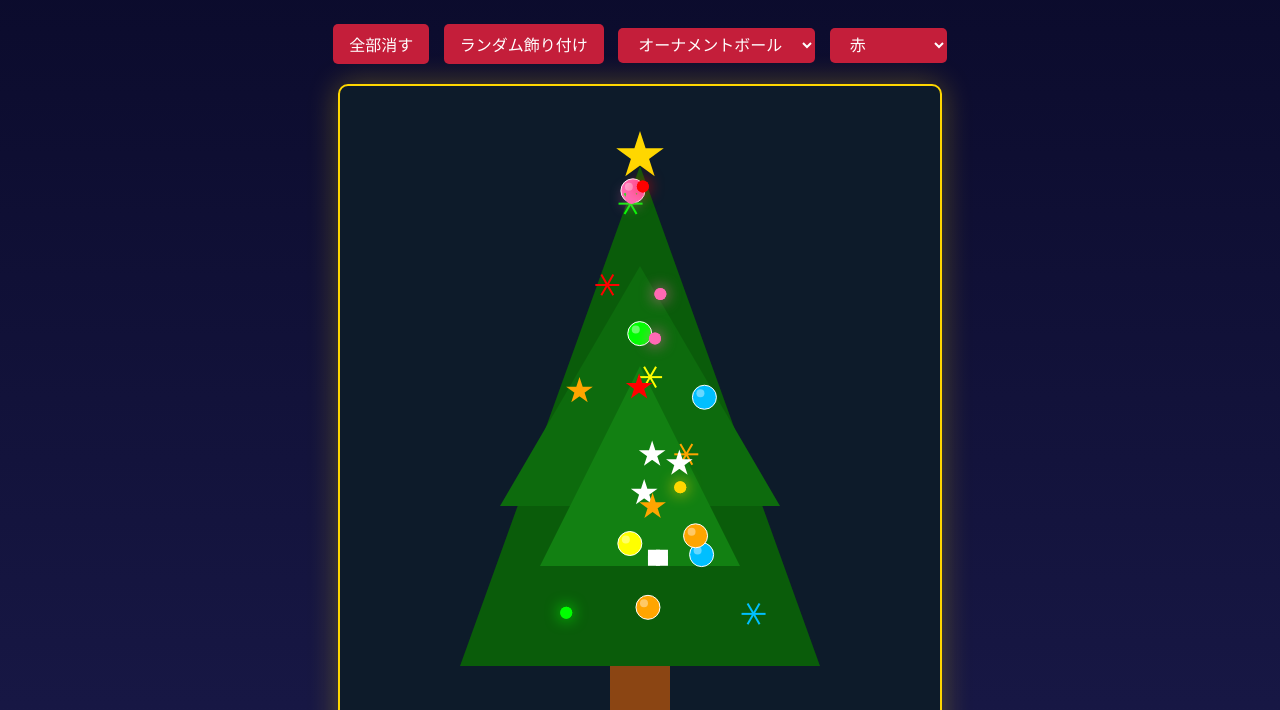
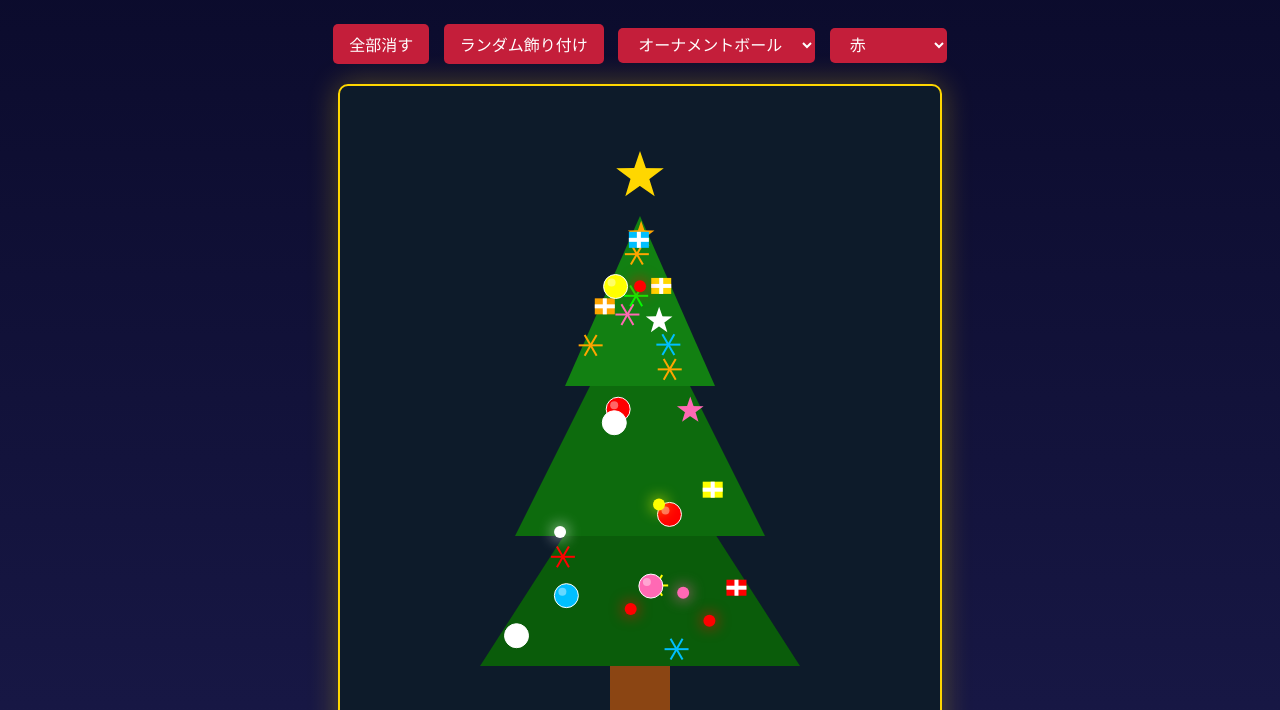
Before and after one commit to starloveve/ohimitusite, a plain HTML site: page christmas_tree.html in a window 1280 px wide. Both pictures are taken after a click on the button "ランダム飾り付け". Shown: the part 90-800 px from the top of the page. Drawn offline with Linux system fonts and the light colour scheme.

Commit message:
Add files via upload

```diff
--- a/christmas_tree.html
+++ b/christmas_tree.html
@@ -7,7 +7,7 @@
 body {
   background: linear-gradient(#0a0a2a, #1a1a4a);
   color: white;
-  font-family: sans-serif;
+  font-family: "Hiragino Sans", "Yu Gothic", "Noto Sans JP", sans-serif;
   text-align: center;
   margin: 0;
   padding: 20px;
@@ -76,6 +76,24 @@ let ornaments = [];
 let currentType = 'ball';
 let currentColor = '#ff0000';
 
+// ツリーの層データ（台形で自然に重なるように）
+const layers = [
+  { yTop: 440, yBottom: 580, widthTop: 140, widthBottom: 320, color: '#0a5c0a' },
+  { yTop: 200, yBottom: 450, widthTop: 0,  widthBottom: 250, color: '#0d6b0d' },
+  { yTop: 130, yBottom: 300, widthTop: 0,   widthBottom: 150,  color: '#128012' }
+];
+
+function drawLayer(yTop, yBottom, widthTop, widthBottom, color, centerX = 300) {
+  ctx.fillStyle = color;
+  ctx.beginPath();
+  ctx.moveTo(centerX - widthTop / 2, yTop);
+  ctx.lineTo(centerX - widthBottom / 2, yBottom);
+  ctx.lineTo(centerX + widthBottom / 2, yBottom);
+  ctx.lineTo(centerX + widthTop / 2, yTop);
+  ctx.closePath();
+  ctx.fill();
+}
+
 function drawTree() {
   ctx.clearRect(0, 0, canvas.width, canvas.height);
 
@@ -83,34 +101,11 @@ function drawTree() {
   ctx.fillStyle = '#8B4513';
   ctx.fillRect(270, 580, 60, 80);
 
-  // 木（三角）
-  ctx.fillStyle = '#0a5c0a';
-  ctx.beginPath();
-  ctx.moveTo(300, 80);
-  ctx.lineTo(120, 580);
-  ctx.lineTo(480, 580);
-  ctx.closePath();
-  ctx.fill();
-
-  // 層を少し濃く
-  ctx.fillStyle = '#0d6b0d';
-  ctx.beginPath();
-  ctx.moveTo(300, 180);
-  ctx.lineTo(160, 420);
-  ctx.lineTo(440, 420);
-  ctx.closePath();
-  ctx.fill();
-
-  ctx.fillStyle = '#128012';
-  ctx.beginPath();
-  ctx.moveTo(300, 280);
-  ctx.lineTo(200, 480);
-  ctx.lineTo(400, 480);
-  ctx.closePath();
-  ctx.fill();
+  // 木（層を台形で描く）
+  layers.forEach(L => drawLayer(L.yTop, L.yBottom, L.widthTop, L.widthBottom, L.color));
 
   // トップの星
-  drawStar(300, 70, 25, '#ffd700');
+  drawStar(300, 90, 25, '#ffd700');
 
   // 飾り付けを描画
   ornaments.forEach(o => drawOrnament(o));
@@ -120,11 +115,15 @@ function drawStar(x, y, size, color) {
   ctx.fillStyle = color;
   ctx.beginPath();
   for (let i = 0; i < 5; i++) {
-    const angle = (i * 4 * Math.PI / 5) - Math.PI / 2;
-    const px = x + Math.cos(angle) * size;
-    const py = y + Math.sin(angle) * size;
-    if (i === 0) ctx.moveTo(px, py);
-    else ctx.lineTo(px, py);
+    const outerAngle = (i * 4 * Math.PI / 5) - Math.PI / 2;
+    const innerAngle = outerAngle + (2 * Math.PI / 5) / 2;
+    const ox = x + Math.cos(outerAngle) * size;
+    const oy = y + Math.sin(outerAngle) * size;
+    const ix = x + Math.cos(innerAngle) * (size * 0.4);
+    const iy = y + Math.sin(innerAngle) * (size * 0.4);
+    if (i === 0) ctx.moveTo(ox, oy);
+    else ctx.lineTo(ox, oy);
+    ctx.lineTo(ix, iy);
   }
   ctx.closePath();
   ctx.fill();
@@ -143,7 +142,6 @@ function drawOrnament(o) {
       ctx.arc(0, 0, 12, 0, Math.PI * 2);
       ctx.fill();
       ctx.stroke();
-      // 光沢
       ctx.fillStyle = 'rgba(255,255,255,0.4)';
       ctx.beginPath();
       ctx.arc(-4, -4, 4, 0, Math.PI * 2);
@@ -153,11 +151,10 @@ function drawOrnament(o) {
       drawStar(0, 0, 14, o.color);
       break;
     case 'light':
+      ctx.shadowColor = o.color;
+      ctx.shadowBlur = 15;
       ctx.beginPath();
       ctx.arc(0, 0, 6, 0, Math.PI * 2);
-      ctx.fill();
-      ctx.shadowColor = o.color;
-      ctx.shadowBlur = 15;
       ctx.fill();
       ctx.shadowBlur = 0;
       break;
@@ -183,17 +180,22 @@ function drawOrnament(o) {
 }
 
 function isOnTree(x, y) {
-  // 簡易的な三角形判定
-  const top = 80, bottom = 580;
-  if (y < top || y > bottom) return false;
-  const progress = (y - top) / (bottom - top);
-  const halfWidth = 180 * progress;
-  return Math.abs(x - 300) < halfWidth;
+  // 幹
+  if (x >= 270 && x <= 330 && y >= 580 && y <= 660) return true;
+
+  // 各層の台形内かどうか
+  for (const L of layers) {
+    if (y >= L.yTop && y <= L.yBottom) {
+      const progress = (y - L.yTop) / (L.yBottom - L.yTop);
+      const halfWidth = (L.widthTop + (L.widthBottom - L.widthTop) * progress) / 2;
+      if (Math.abs(x - 300) <= halfWidth) return true;
+    }
+  }
+  return false;
 }
 
 canvas.addEventListener('click', (e) => {
   const rect = canvas.getBoundingClientRect();
-  // 表示サイズと内部サイズの比率を計算
   const scaleX = canvas.width / rect.width;
   const scaleY = canvas.height / rect.height;
 
@@ -201,12 +203,7 @@ canvas.addEventListener('click', (e) => {
   const y = (e.clientY - rect.top) * scaleY;
 
   if (isOnTree(x, y)) {
-    ornaments.push({
-      x: x,
-      y: y,
-      type: currentType,
-      color: currentColor
-    });
+    ornaments.push({ x, y, type: currentType, color: currentColor });
     drawTree();
     status.textContent = `飾り付けたよ！ (${ornaments.length}個)`;
   } else {
@@ -232,19 +229,25 @@ document.getElementById('random').addEventListener('click', () => {
   ornaments = [];
   const types = ['ball', 'star', 'light', 'snow', 'gift'];
   const colors = ['#ff0000', '#00ff00', '#ffff00', '#ff69b4', '#00bfff', '#ffffff', '#ffa500', '#ffd700'];
-  for (let i = 0; i < 25; i++) {
+  for (let i = 0; i < 30; i++) {
     let x, y;
+    let attempts = 0;
     do {
-      y = 100 + Math.random() * 450;
-      const progress = (y - 80) / 500;
-      const half = 180 * progress;
-      x = 300 + (Math.random() - 0.5) * half * 1.6;
-    } while (!isOnTree(x, y));
-    ornaments.push({
-      x, y,
-      type: types[Math.floor(Math.random() * types.length)],
-      color: colors[Math.floor(Math.random() * colors.length)]
-    });
+      // 層をランダムに選んでその中に配置
+      const L = layers[Math.floor(Math.random() * layers.length)];
+      y = L.yTop + Math.random() * (L.yBottom - L.yTop);
+      const progress = (y - L.yTop) / (L.yBottom - L.yTop);
+      const halfWidth = (L.widthTop + (L.widthBottom - L.widthTop) * progress) / 2;
+      x = 300 + (Math.random() - 0.5) * halfWidth * 1.8;
+      attempts++;
+    } while (!isOnTree(x, y) && attempts < 100);
+    if (isOnTree(x, y)) {
+      ornaments.push({
+        x, y,
+        type: types[Math.floor(Math.random() * types.length)],
+        color: colors[Math.floor(Math.random() * colors.length)]
+      });
+    }
   }
   drawTree();
   status.textContent = 'ランダム飾り付けしたよ！';
@@ -253,7 +256,6 @@ document.getElementById('random').addEventListener('click', () => {
 // 初期描画
 drawTree();
 </script>
-<footer>コード:Grok生成<br><a href="index.html">じみた工房へ戻る</a></footer>
-
+<footer>コード:Grok・SakanaAI生成（ナマズ君修正）<br><a href="index.html">じみた工房へ戻る</a></footer>
 </body>
 </html>
```
